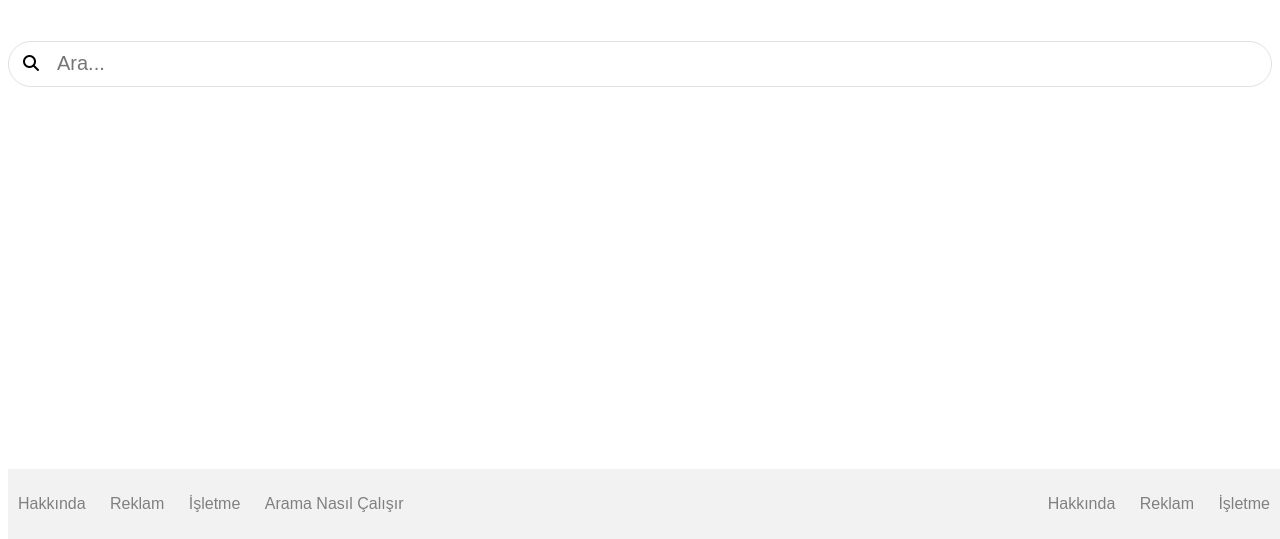
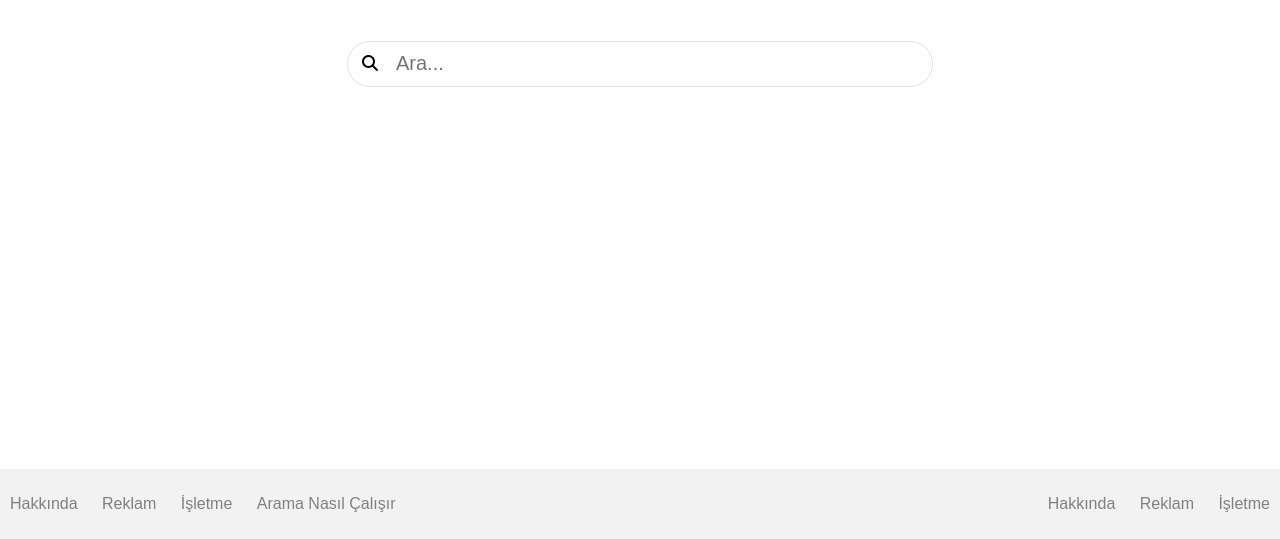
Before and after one commit to yusufinc/KodluyoruzGooglePage, a plain HTML site: page index.html in a window 1280 px wide. Shown: the part 261-800 px from the top of the page. Drawn offline with Linux system fonts and the light colour scheme.

Commit message:
serach input for fixed bug

```diff
--- a/style.css
+++ b/style.css
@@ -56,8 +56,8 @@ input[value="Oturum Açın"]:hover {
   box-shadow: none;
   border-radius: 24px;
   margin: 0 auto;
-  width: auto;
-  max-width: 584;
+  width: 625px;
+  max-width: 584px;
 }
 
 .yakın-area {
@@ -95,6 +95,7 @@ input[value="Oturum Açın"]:hover {
 .foot {
   position: fixed;
   bottom: 0;
+  left: 0;
 }
 .foot ul {
   padding: 0;
```
